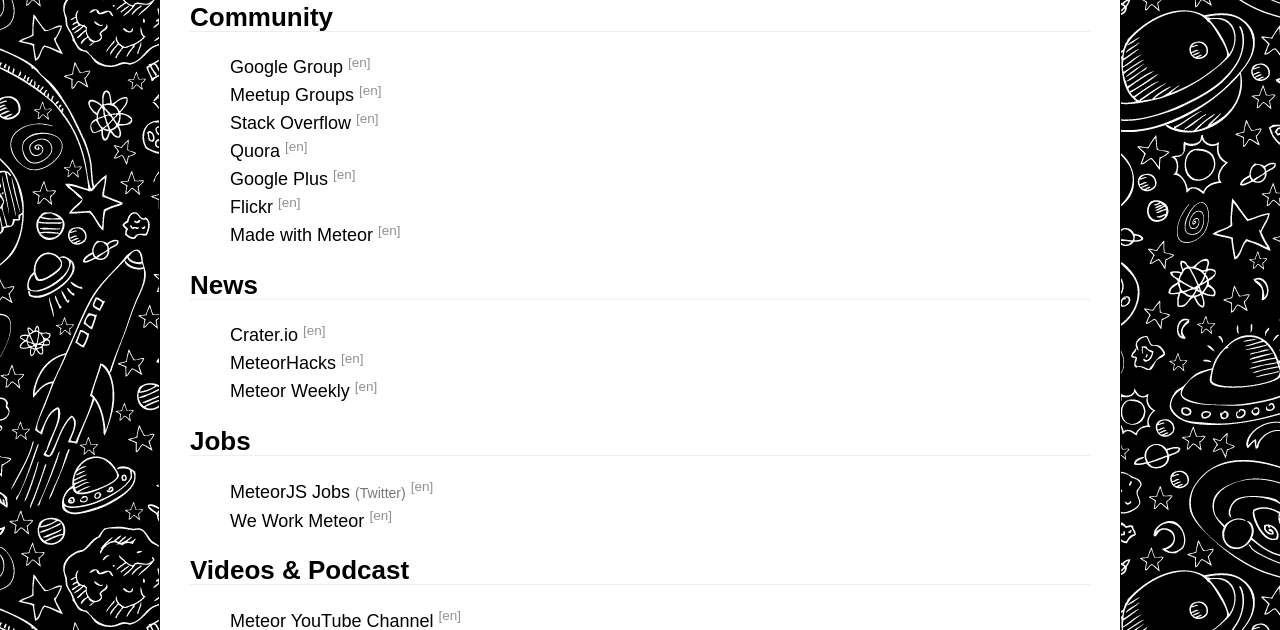
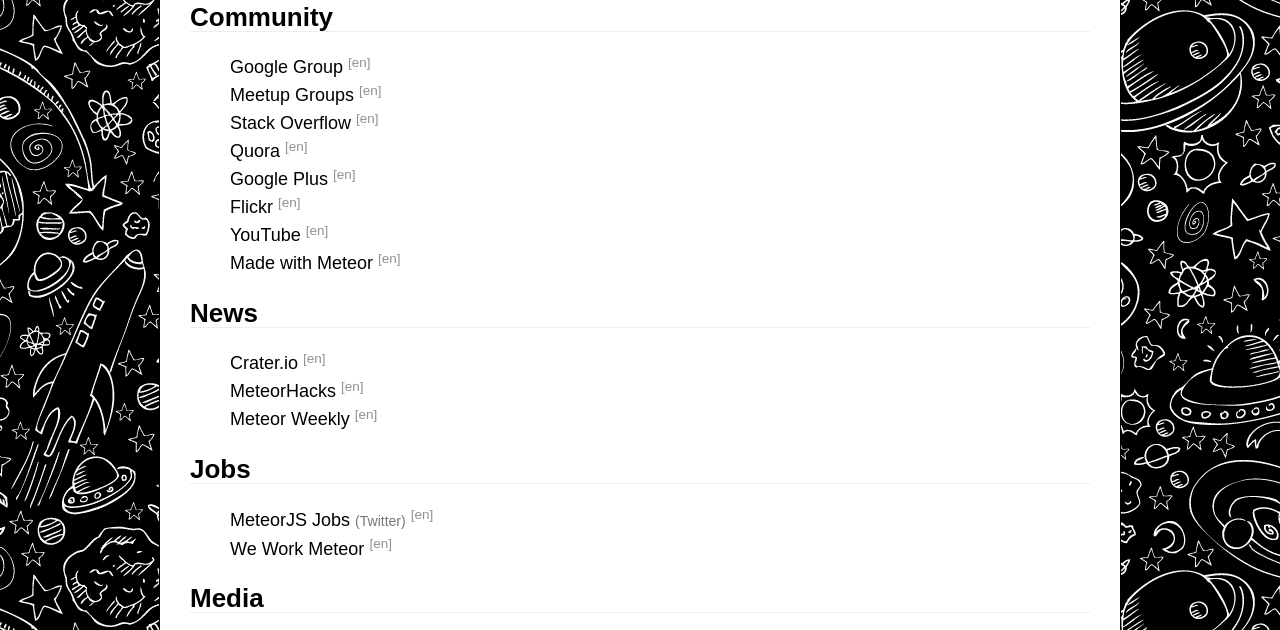
Before and after one commit to Urigo/awesome-meteor, a plain HTML site: page index.html in a window 1280 px wide. Shown: the part 322-952 px from the top of the page. Drawn offline with Linux system fonts and the light colour scheme.

Commit message:
Update 2014-06-21T16:19:12.948Z

```diff
--- a/index.html
+++ b/index.html
@@ -87,6 +87,12 @@
     </li>
 
     <li>
+      <a href="https://www.youtube.com/user/MeteorVideos">YouTube</a>
+
+      <sup>[en]</sup>
+    </li>
+
+    <li>
       <a href="http://madewith.meteor.com/">Made with Meteor</a>
 
       <sup>[en]</sup>
@@ -134,14 +140,8 @@
 
   </ul>
 
-  <h2>Videos &amp; Podcast</h2>
+  <h2>Media</h2>
   <ul>
-
-    <li>
-      <a href="https://www.youtube.com/user/MeteorVideos">Meteor YouTube Channel</a>
-
-      <sup>[en]</sup>
-    </li>
 
     <li>
       <a href="http://www.meteorpodcast.com/">The Meteor Podcast</a>
```
